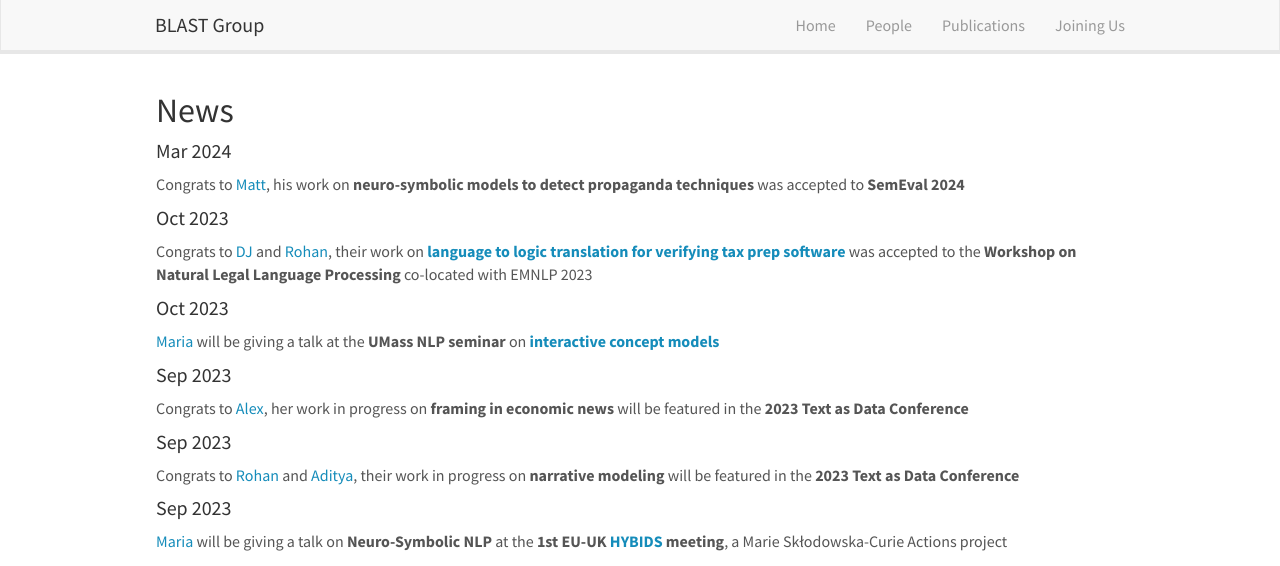
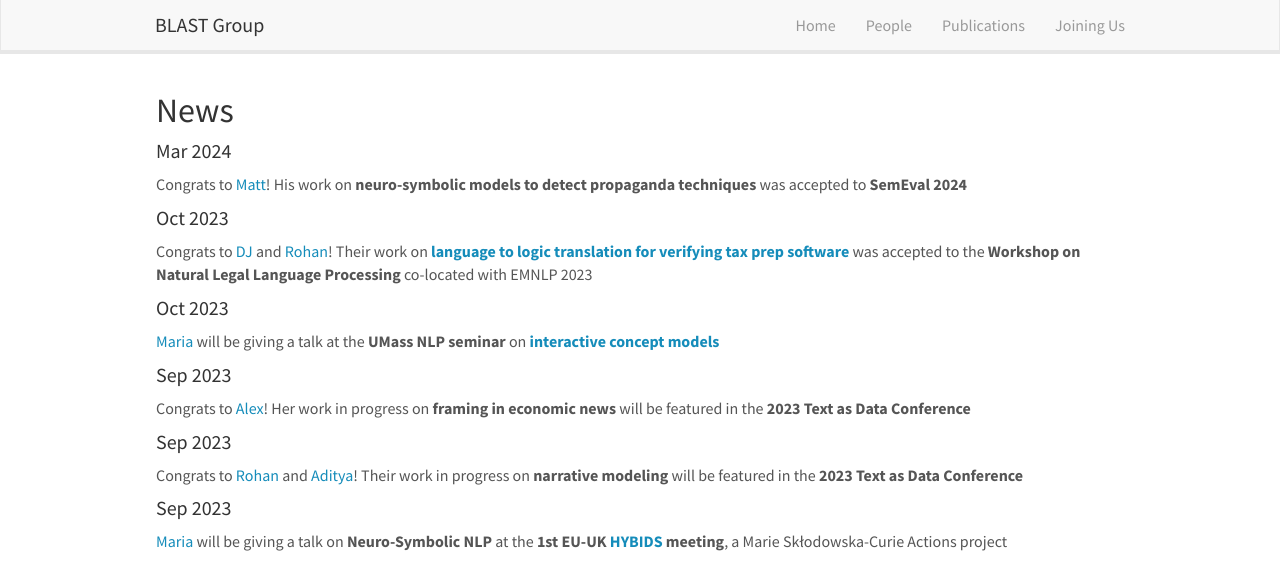
Before and after one commit to blast-cu/blast-cu.github.io, a Jekyll site: the page built from _pages/allnews.md, in a window 1280 px wide and 1060 px high. Shown: the top 566 px of the window. Built offline with Jekyll 4.4.1, drawn with Linux system fonts in a browser that asks for light colours; nearby versions of some CDN libraries; part of the change alters nothing that is shown.

Commit message:
Update news.yml

```diff
--- a/_data/news.yml
+++ b/_data/news.yml
@@ -1,17 +1,17 @@
 - date: Mar 2024
-  headline: "Congrats to [Matt](https://blast-cu.github.io/team/#phd), his work on **neuro-symbolic models to detect propaganda techniques** was accepted to **SemEval 2024**"
+  headline: "Congrats to [Matt](https://blast-cu.github.io/team/#master-students)! His work on **neuro-symbolic models to detect propaganda techniques** was accepted to **SemEval 2024**"
 
 - date: Oct 2023
-  headline: "Congrats to [DJ](https://blast-cu.github.io/team/#phd) and [Rohan](https://blast-cu.github.io/team/#phd), their work on **[language to logic translation for verifying tax prep software](https://aclanthology.org/2023.nllp-1.23/)** was accepted to the **Workshop on Natural Legal Language Processing** co-located with EMNLP 2023"
+  headline: "Congrats to [DJ](https://blast-cu.github.io/team/#phd-students) and [Rohan](https://blast-cu.github.io/team/#phd-students)! Their work on **[language to logic translation for verifying tax prep software](https://aclanthology.org/2023.nllp-1.23/)** was accepted to the **Workshop on Natural Legal Language Processing** co-located with EMNLP 2023"
 
 - date: Oct 2023
   headline: "[Maria](https://mlpacheco.github.io/) will be giving a talk at the **UMass NLP seminar** on **[interactive concept models](https://arxiv.org/abs/2305.05094)**"
 
 - date: Sep 2023
-  headline: "Congrats to [Alex](https://aleto1999.github.io/), her work in progress on **framing in economic news** will be featured in the **2023 Text as Data Conference**"
+  headline: "Congrats to [Alex](https://aleto1999.github.io/)! Her work in progress on **framing in economic news** will be featured in the **2023 Text as Data Conference**"
 
 - date: Sep 2023
-  headline: "Congrats to [Rohan](https://blast-cu.github.io/team/#phd) and [Aditya](https://blast-cu.github.io/team/#phd), their work in progress on **narrative modeling** will be featured in the **2023 Text as Data Conference**"
+  headline: "Congrats to [Rohan](https://blast-cu.github.io/team/##phd-students) and [Aditya](https://blast-cu.github.io/team/#master-students)! Their work in progress on **narrative modeling** will be featured in the **2023 Text as Data Conference**"
 
 - date: Sep 2023
   headline: "[Maria](https://mlpacheco.github.io/) will be giving a talk on **Neuro-Symbolic NLP** at the **1st EU-UK [HYBIDS](https://hybridsproject.eu/) meeting**, a Marie Skłodowska-Curie Actions project"
```
